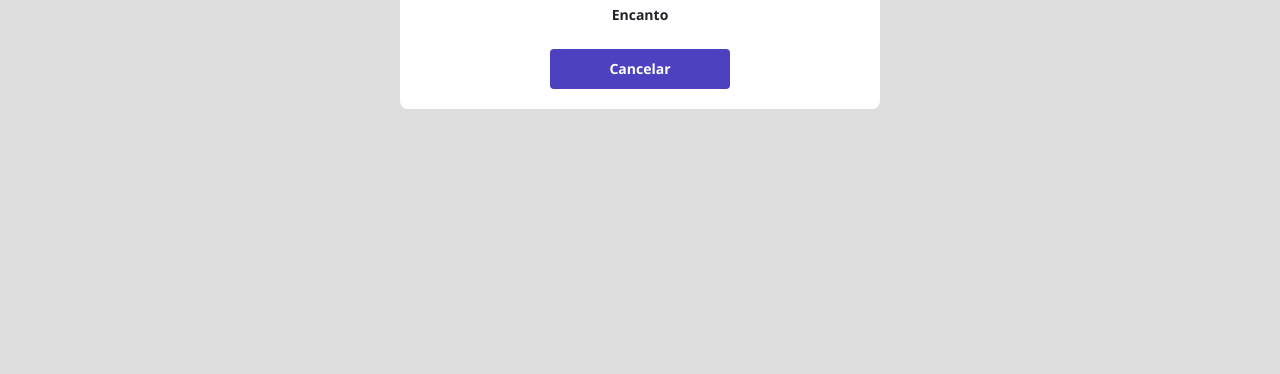
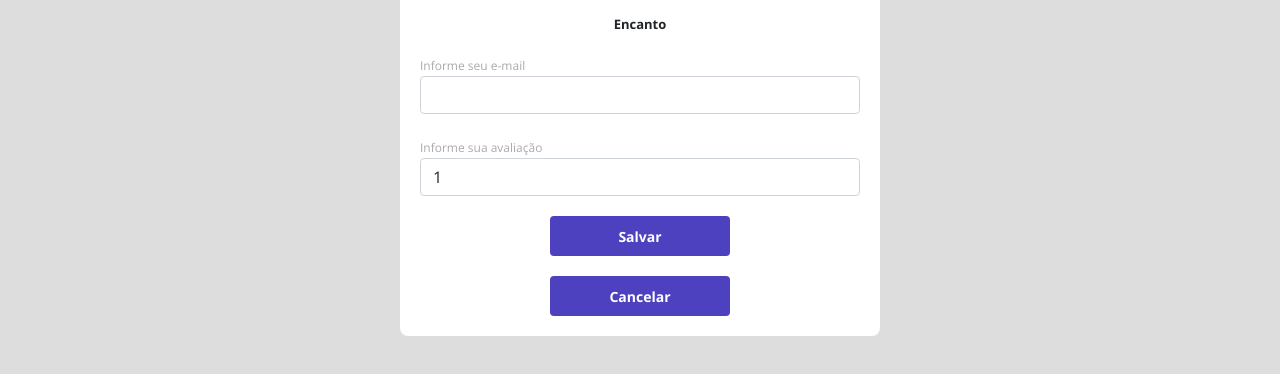
Before and after one commit to rdarug/dsmovie, a plain HTML site: page form.html in a window 1280 px wide. Shown: the part 440-814 px from the top of the page. Drawn offline with nearby package versions, Linux system fonts and the light colour scheme.

Commit message:
Formulário Parte 2

```diff
--- a/css/styles.css
+++ b/css/styles.css
@@ -5,6 +5,7 @@
     --text-gray: #4a4a4a;
     --color-primary: #4d41c0;
     --white: #fff;
+    --text-light-gray: #aaa
 }
 * {
     margin: 0;
@@ -80,9 +81,46 @@ a, a:hover {
     align-items: center;
     justify-content: center;
     border-radius: 4px;
+    border: 0;
 }
 
 .dsmovie-form-container {
     padding: 40px 0;
     max-width: 480px;
 }
+
+.dsmovie-form-description {
+    background-color: var(--white);
+    padding: 20px;
+    display: flex;
+    flex-direction: column;
+    align-items: center;
+    border-radius: 0 0 8px 8px;
+}
+
+.dsmovie-form-description h3 {
+    font-size: 13px;
+    font-weight: 700;
+    margin-bottom: 20px;
+}
+
+.dsmovie-form {
+    width: 100%;
+}
+
+.dsmovie-form-group {
+    margin-bottom: 20px;
+}
+
+.dsmovie-form-group label {
+    font-size: 12px;
+    color: var(--text-light-gray);
+}
+
+.dsmovie-form-btn-container {
+    height: 100px;
+    display: flex;
+    flex-direction: column;
+    align-items: center;
+    justify-content: space-between;
+}
--- a/form.html
+++ b/form.html
@@ -23,17 +23,34 @@
         <section id="dsmovie-form-section">
 
             <div class="container dsmovie-form-container">
-
                 <div>
                     <div class="dsmovie-card">
                         <img src="https://www.themoviedb.org/t/p/w533_and_h300_bestv2/3G1Q5xF40HkUBJXxt2DQgQzKTp5.jpg" alt="Encanto">
-                        <div class="dsmovie-card-description">
+                        <div class="dsmovie-form-description">
                             <h3>Encanto</h3>
-                            <a class="dsmovie-btn" href="index.html">Cancelar</a>
+                            <form class="dsmovie-form">
+                                <div class="form-group dsmovie-form-group">
+                                    <label for="email">Informe seu e-mail</label>
+                                    <input class="form-control" type="email" id="email">
+                                </div>
+                                <div class="form-group dsmovie-form-group">
+                                    <label for="score">Informe sua avaliação</label>
+                                    <select class="form-control" name="score" id="score">
+                                        <option value="1">1</option>
+                                        <option value="2">2</option>
+                                        <option value="3">3</option>
+                                        <option value="4">4</option>
+                                        <option value="5">5</option>
+                                    </select>
+                                </div>
+                                <div class="dsmovie-form-btn-container">
+                                    <button class="dsmovie-btn" type="submit">Salvar</button>
+                                    <a class="dsmovie-btn" href="index.html">Cancelar</a>
+                                </div>
+                            </form>
                         </div>
                     </div>
                 </div>
-
             </div>
 
 
```
